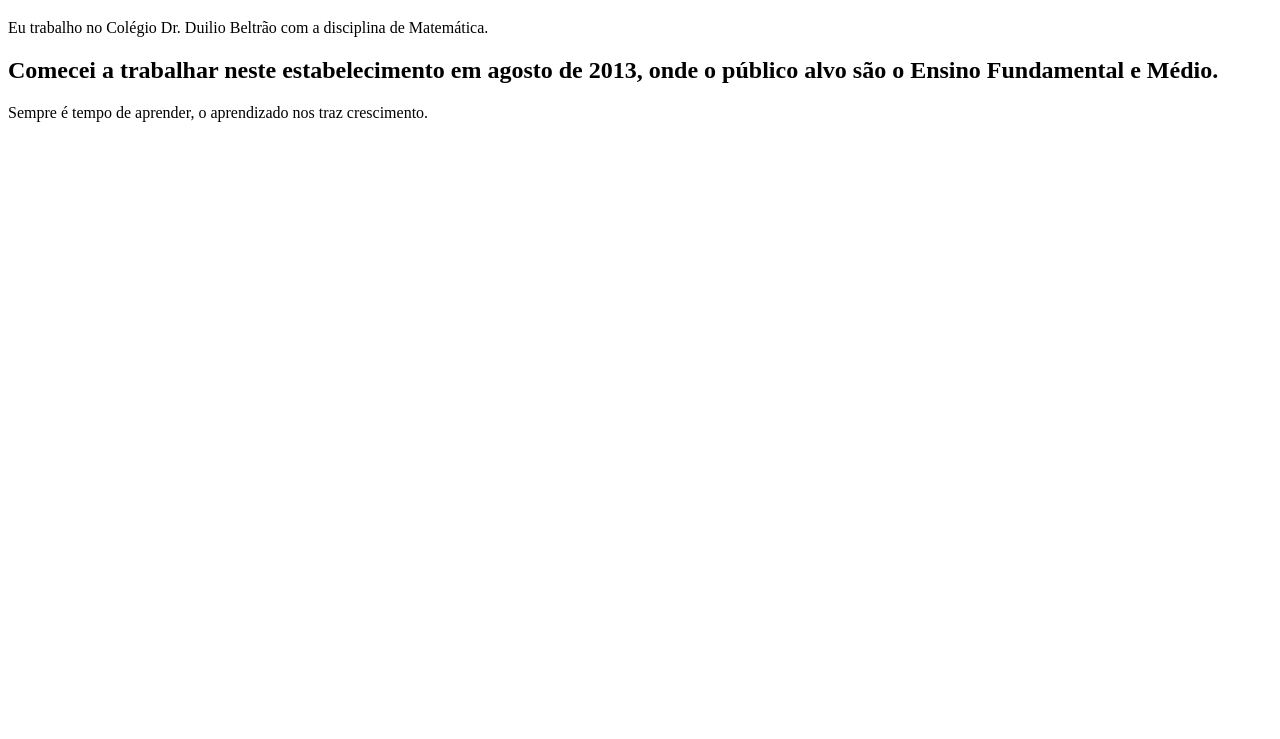
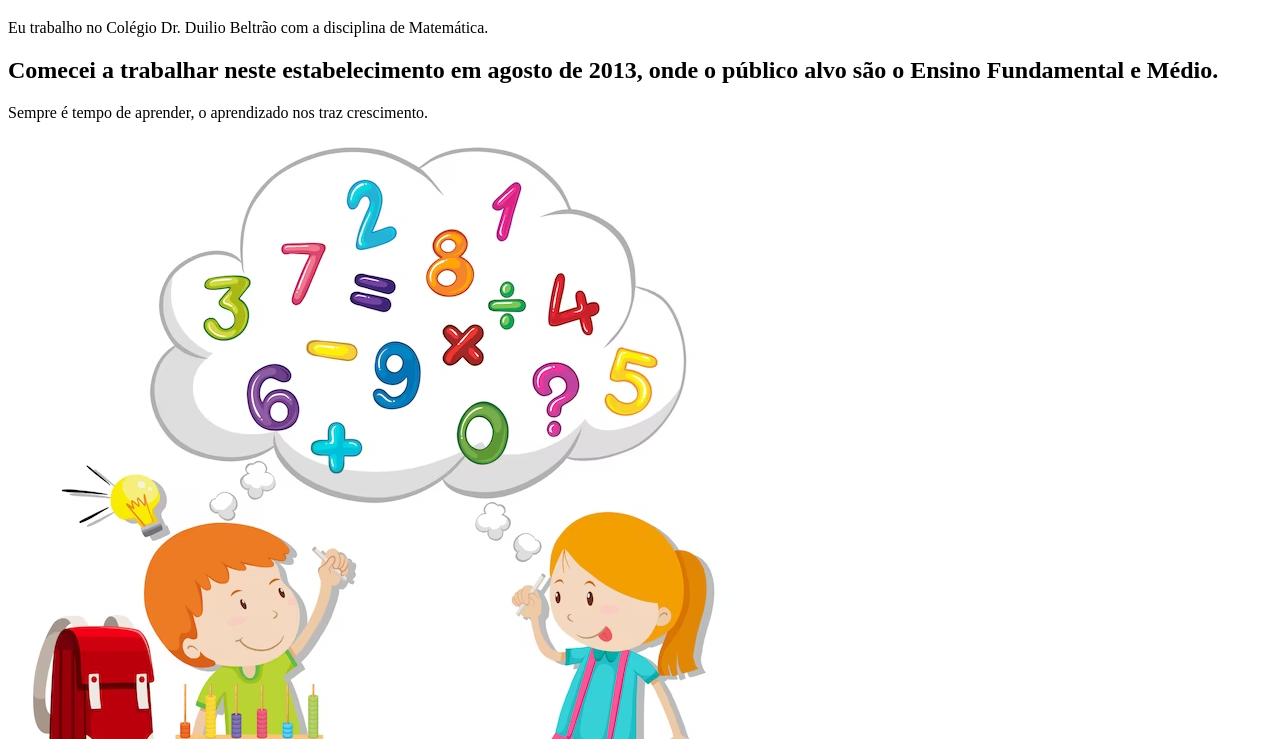
Before and after one commit to Vanessa-Peres-oliveira-da-silva/Matem-tica-programa-o, a plain HTML site: page index.html in a window 1280 px wide. Shown: the part 61-800 px from the top of the page. Drawn offline with Linux system fonts and the light colour scheme.

Commit message:
finalizando o html

```diff
--- a/index.html
+++ b/index.html
@@ -1,10 +1,12 @@
 <!DOCTYPE html>
 <html lang="pt-br">
+
 <head>
     <meta charset="UTF-8">
     <meta name="viewport" content="width=device-width, initial-scale=1.0">
     <title>ALURA</title>
 </head>
+
 <body>
     <header>
         <h1> Sobre a escola</h1>
@@ -12,14 +14,15 @@
     </header>
 
     <section>
-   <h2>Comecei a trabalhar neste estabelecimento em agosto de 2013, onde o público alvo são o Ensino Fundamental e Médio.
+        <h2>Comecei a trabalhar neste estabelecimento em agosto de 2013, onde o público alvo são o Ensino Fundamental e
+            Médio.
         </h2>
 
     </section>
 
     <footer>
         <p> Sempre é tempo de aprender, o aprendizado nos traz crescimento. </p>
+        <img src="imagem mat.avif" alt="duas crianças calculando na sala de aula" </footer>
+</body>
 
-   </footer>
-</body>
 </html>
```
Also changed, not shown: imagem mat.avif (added), matematica.jpg (added). Lines whose indentation alone changed are shown as unchanged.
